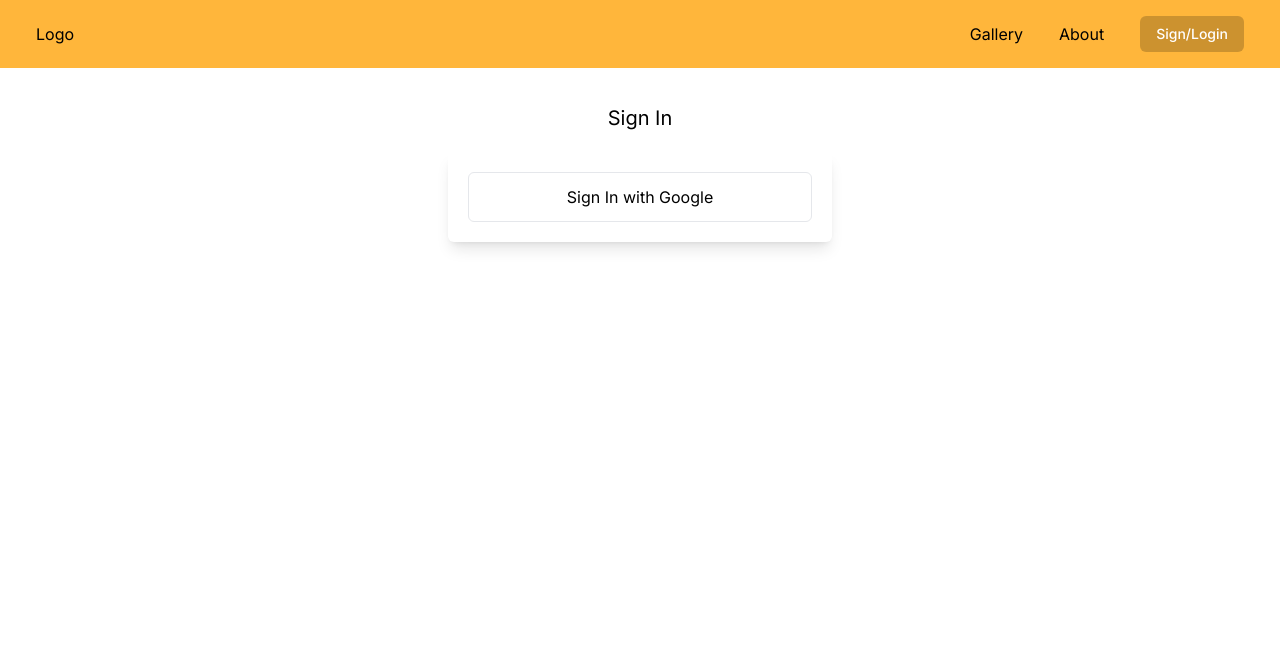
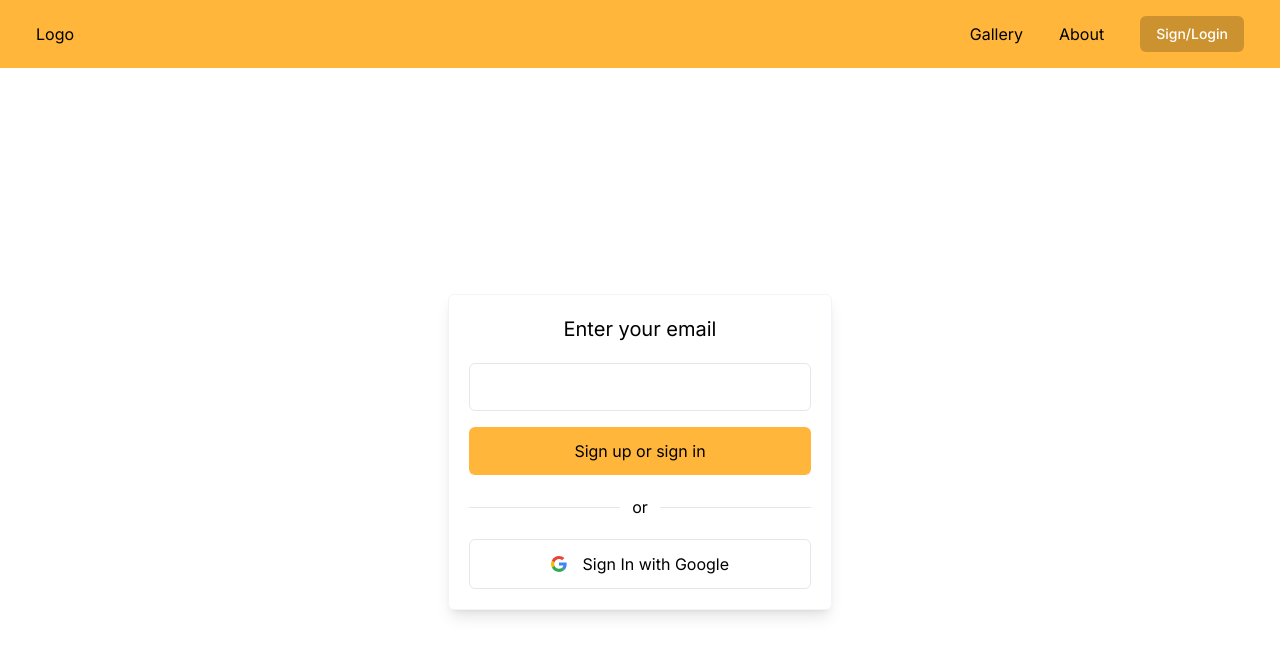
Before and after one commit to nextjs-prisma-strapi-postgressql-docker/nextjs, a Next.js app: page /auth/sign-in in a window 1280 px wide. Shown: the top 656 px of the page. Built offline with nearby package versions, Linux system fonts and the light colour scheme; no server answers.

Commit message:
configure basic google auth & create sign-in page

```diff
--- a/app/api/auth/[...nextauth]/options.ts
+++ b/app/api/auth/[...nextauth]/options.ts
@@ -8,7 +8,6 @@ export const options: NextAuthOptions = {
       clientSecret: process.env.GOOGLE_CLIENT_SECRET as string,
     }),
   ],
-
   secret: process.env.NEXTAUTH_SECRET,
   pages: {
     signIn: "/auth/sign-in",
--- /dev/null
+++ b/app/auth/sign-in/AuthCard.tsx
@@ -0,0 +1,51 @@
+"use client";
+
+import React from "react";
+import { signIn } from "next-auth/react";
+
+const AuthCard = () => {
+  return (
+    <div className="w-full max-w-96 rounded-md p-5 shadow-lg border border-slate-100">
+      <h1 className="mb-5 text-center text-xl">Enter your email</h1>
+
+      <div>
+        <form action="" className="flex flex-col gap-y-4">
+          <input type="email" name="email" className="border h-12 rounded-md" />
+          <button className="bg-[#FFB63B] w-full rounded-md p-3 transition-all hover:bg-black hover:text-white">
+            Sign up or sign in
+          </button>
+        </form>
+      </div>
+      <div className="text-center my-5 flex items-center justify-center before:content-[''] before:border-b before:flex-1 before:mr-3 after:content-[''] after:border-b after:flex-1 after:ml-3">
+        <span>or</span>
+      </div>
+      <div className="">
+        <button
+          className="w-full rounded-md border bg-white p-3 transition-all hover:bg-black hover:text-white flex justify-center items-center gap-4"
+          onClick={() => signIn("google")}>
+          <svg
+            xmlns="http://www.w3.org/2000/svg"
+            width="0.98em"
+            height="1em"
+            viewBox="0 0 256 262">
+            <path
+              fill="#4285F4"
+              d="M255.878 133.451c0-10.734-.871-18.567-2.756-26.69H130.55v48.448h71.947c-1.45 12.04-9.283 30.172-26.69 42.356l-.244 1.622l38.755 30.023l2.685.268c24.659-22.774 38.875-56.282 38.875-96.027"></path>
+            <path
+              fill="#34A853"
+              d="M130.55 261.1c35.248 0 64.839-11.605 86.453-31.622l-41.196-31.913c-11.024 7.688-25.82 13.055-45.257 13.055c-34.523 0-63.824-22.773-74.269-54.25l-1.531.13l-40.298 31.187l-.527 1.465C35.393 231.798 79.49 261.1 130.55 261.1"></path>
+            <path
+              fill="#FBBC05"
+              d="M56.281 156.37c-2.756-8.123-4.351-16.827-4.351-25.82c0-8.994 1.595-17.697 4.206-25.82l-.073-1.73L15.26 71.312l-1.335.635C5.077 89.644 0 109.517 0 130.55s5.077 40.905 13.925 58.602z"></path>
+            <path
+              fill="#EB4335"
+              d="M130.55 50.479c24.514 0 41.05 10.589 50.479 19.438l36.844-35.974C195.245 12.91 165.798 0 130.55 0C79.49 0 35.393 29.301 13.925 71.947l42.211 32.783c10.59-31.477 39.891-54.251 74.414-54.251"></path>
+          </svg>
+          Sign In with Google
+        </button>
+      </div>
+    </div>
+  );
+};
+
+export default AuthCard;
--- a/app/auth/sign-in/page.tsx
+++ b/app/auth/sign-in/page.tsx
@@ -1,18 +1,18 @@
-"use client";
-import { signIn } from "next-auth/react";
+import { getServerSession } from "next-auth";
+
 import React from "react";
+import { redirect } from "next/navigation";
+import AuthCard from "./AuthCard";
 
-const SignIn = () => {
+const SignIn = async () => {
+  const session = await getServerSession();
+  console.log("🚀 ~ SignIn ~ session:", session);
+
+  if (session) redirect("/");
+
   return (
-    <div className="mx-auto max-w-96">
-      <h1 className="mb-5 text-center text-xl">Sign In </h1>
-      <div className="rounded-md p-5 shadow-lg">
-        <button
-          className="w-full rounded-md border bg-white p-3 transition-all hover:bg-black hover:text-white"
-          onClick={() => signIn("google")}>
-          Sign In with Google
-        </button>
-      </div>
+    <div className="h-[calc(100vh-104px)] flex items-center justify-center">
+      <AuthCard />
     </div>
   );
 };
```
